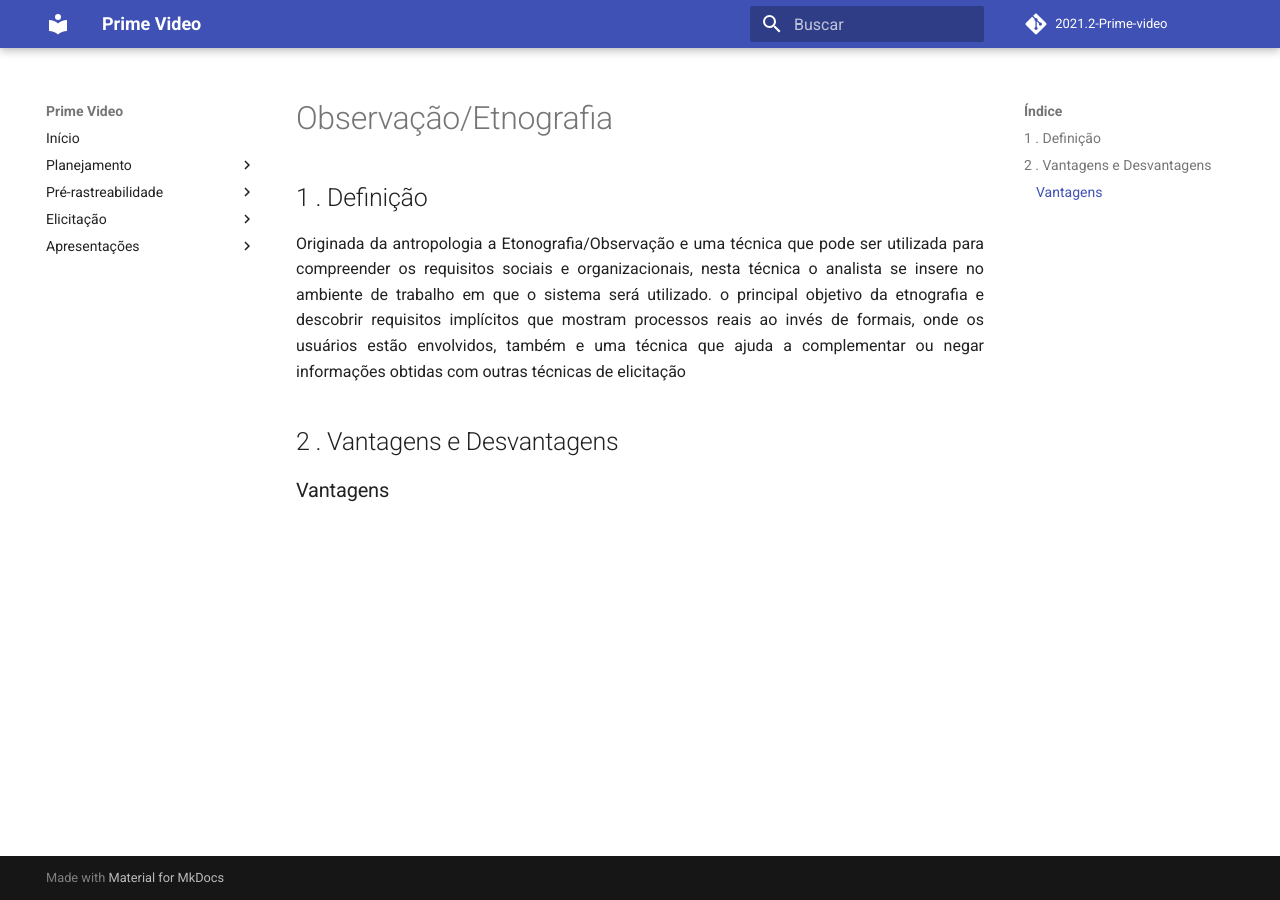
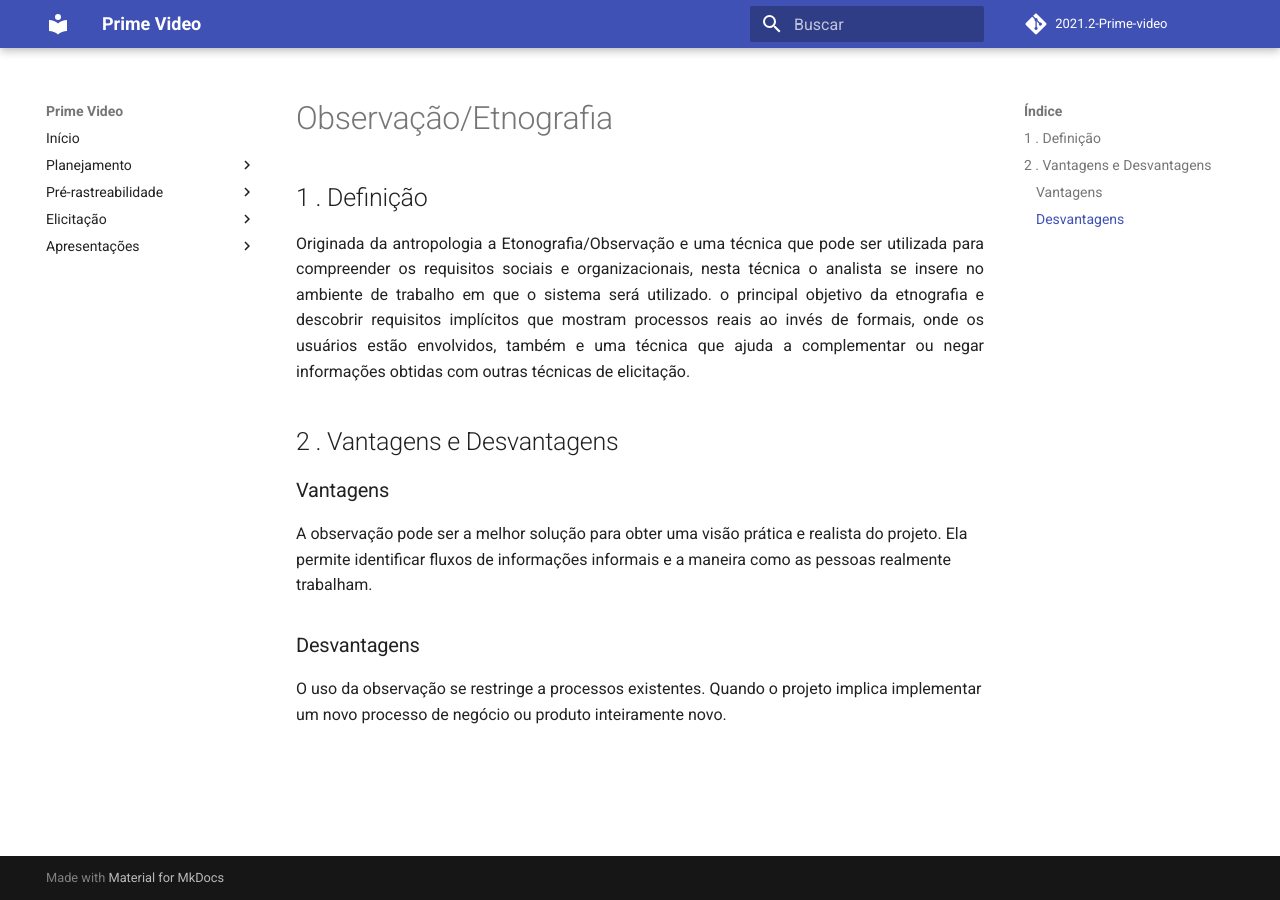
Before and after one commit to Requisitos-de-Software/2021.2-Prime-video, an MkDocs documentation site: the page built from docs/elicitacao/tecnicas/observacao.md, in a window 1280 px wide. Built offline with MkDocs 1.6.1 and Material for MkDocs 9.7.7, drawn with Linux system fonts in a browser that asks for light colours; comment, search, counter and statistics services are not loaded.

Commit message:
docs: adicionando o texto com justificado

```diff
--- a/docs/elicitacao/tecnicas/observacao.md
+++ b/docs/elicitacao/tecnicas/observacao.md
@@ -2,11 +2,23 @@
 
 ## 1 . Definição
 
-<style>body {text-align: justify}</style>
 
 
-Originada da antropologia a Etonografia/Observação e uma técnica que pode ser utilizada para compreender os requisitos sociais e organizacionais, nesta técnica o analista se insere no ambiente de trabalho em que o sistema será utilizado. o principal objetivo da etnografia e descobrir requisitos implícitos que mostram processos reais ao invés de formais, onde os usuários estão envolvidos, também e uma técnica que ajuda a complementar ou negar informações obtidas com outras técnicas de elicitação
+<div align="justify">Originada da antropologia a Etonografia/Observação e uma técnica que pode ser utilizada para compreender os requisitos sociais e organizacionais, nesta técnica o analista se insere no ambiente de trabalho em que o sistema será utilizado. o principal objetivo da etnografia e descobrir requisitos implícitos que mostram processos reais ao invés de formais, onde os usuários estão envolvidos, também e uma técnica que ajuda a complementar ou negar informações obtidas com outras técnicas de elicitação.</div>
+
+
+
+
 
 
 ## 2 . Vantagens e Desvantagens
 ### Vantagens
+A observação pode ser a melhor solução para obter uma visão prática e realista
+do projeto. Ela permite identificar fluxos de informações informais e a maneira
+como as pessoas realmente trabalham.
+
+
+### Desvantagens
+O uso da observação se restringe a processos existentes. Quando o projeto
+implica implementar um novo processo de negócio ou produto inteiramente
+novo.
```
